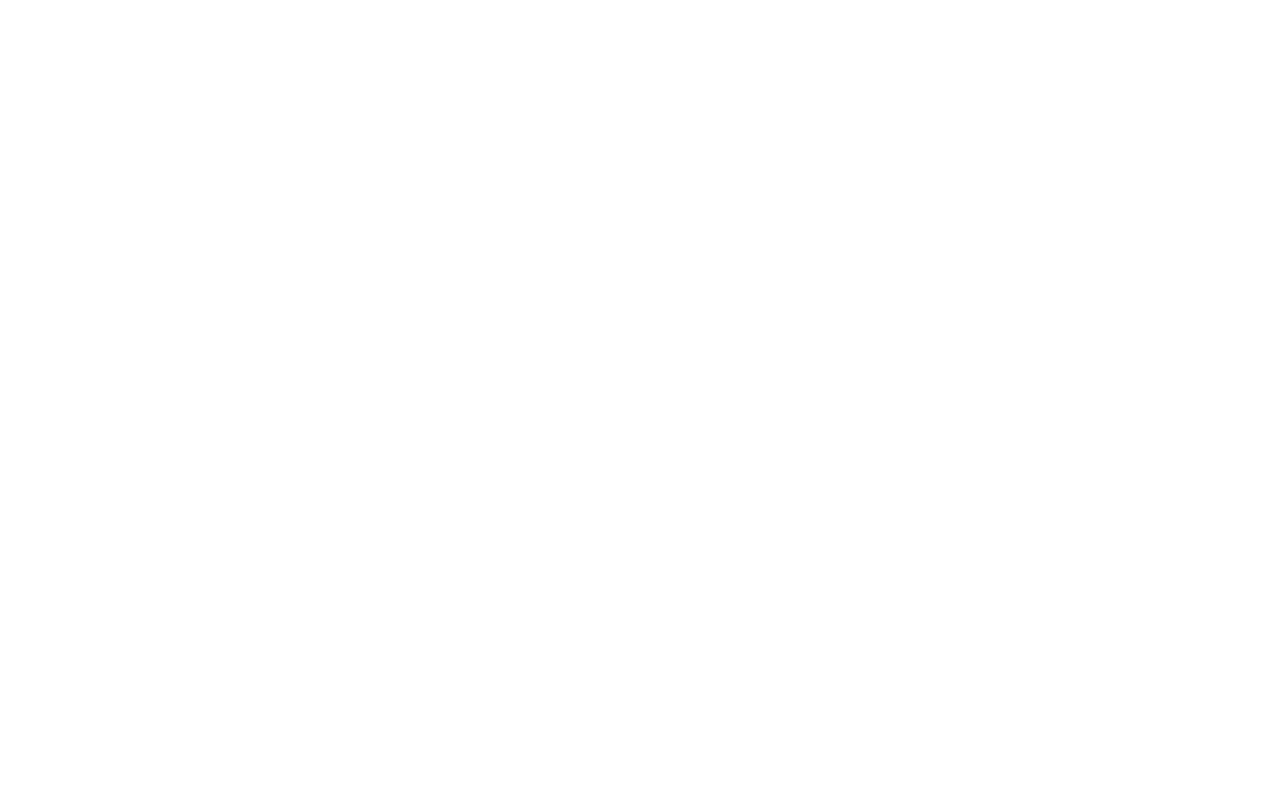
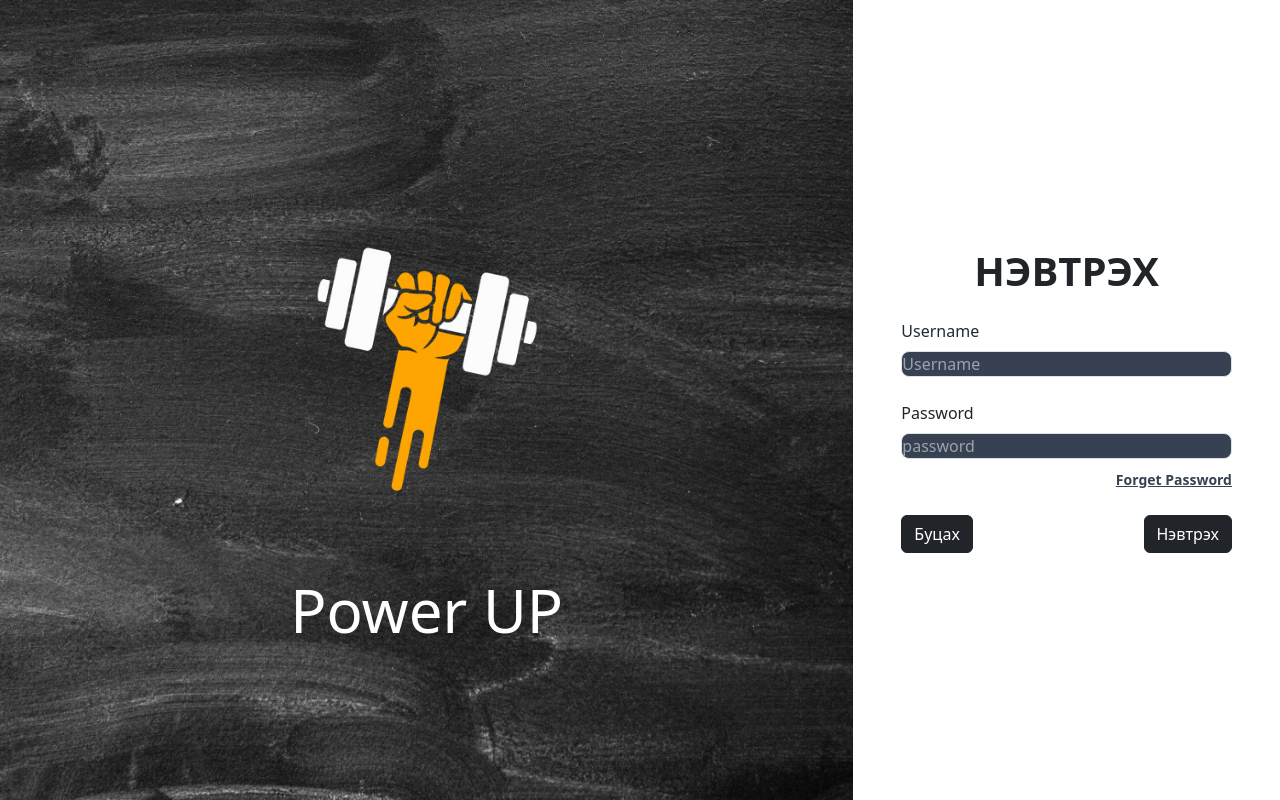
Before and after one commit to ganaa0918/Power-up, a React (Create React App) app in the folder client/: page /Login in a window 1280 px wide. Before the commit this address had no page. Built offline with nearby package versions, Linux system fonts and the light colour scheme.

Commit message:
login form hiiw

```diff
--- a/client/package.json
+++ b/client/package.json
@@ -40,5 +40,10 @@
       "last 1 firefox version",
       "last 1 safari version"
     ]
+  },
+  "devDependencies": {
+    "autoprefixer": "^10.4.13",
+    "postcss": "^8.4.19",
+    "tailwindcss": "^3.2.4"
   }
 }
--- /dev/null
+++ b/client/postcss.config.js
@@ -0,0 +1,6 @@
+module.exports = {
+  plugins: {
+    tailwindcss: {},
+    autoprefixer: {},
+  },
+}
--- a/client/src/App.js
+++ b/client/src/App.js
@@ -4,6 +4,7 @@
 import { BrowserRouter, Route, Routes} from 'react-router-dom';
 import Home from "./router/home";
 import Navbars from "./components/navbar/Navbar";
+import Login from "./router/Login";
 
 
 function App() {
@@ -12,6 +13,7 @@
       <BrowserRouter>
     <Routes>
         <Route path="/" element={<Home />}/>
+        <Route path="/Login" element={<Login />}/>
     </Routes>
     </BrowserRouter>
     </div>
--- a/client/src/index.css
+++ b/client/src/index.css
@@ -1,3 +1,6 @@
+@tailwind base;
+@tailwind components;
+@tailwind utilities;
 :root {
   --primary-color: #5bb462;
   --primary-dark: #4f9c55;
--- /dev/null
+++ b/client/src/router/Login.jsx
@@ -0,0 +1,47 @@
+import React from 'react'
+import Loginimg from '../image/login.png'
+import Loginim2 from '../image/logo1.png'
+import {Link} from 'react-router-dom'
+import './styles.css'
+
+
+function Login() {
+  return (
+    <section className='flex flex-col md:flex-row h-screen  items-center'>
+      <div className=' relative flex bg-blue-800 hidden h-screen md:w-1/2 xl:w-2/3 h-screen lg:block'>
+        <img src={Loginimg} className="w-full h-full object-cover" alt="logimimg" />
+        <div className='absolute k'>
+        <img src={Loginim2} alt="loginimg2" className=''/>
+        <h1 className='text-center text-white text-6xl'>Power UP</h1>
+      </div>
+      </div>
+
+      <div className='bg-white items-center justify-center flex md:mx-auto md:mx-0 w-full md:w-1/2 xl:w-1/3 px-6 lg:px-16 xl:px-12'>
+        <div className='w-full h-100'>
+          <h1 className='text-3x1 font-bold text-center uppercase'>Нэвтрэх</h1>
+          <form className='mt-6' action="#" method='POST'>
+            <div>
+                <label htmlFor="username" className='text-gray-800 block '> Username</label>
+                <input type="text" placeholder='Username'className='w-full focus:bg-white foucs:outline-none bg-gray-700 mt-2 border rounded-lg ' autoComplete autofocus required />
+            </div>
+            <div className='mt-4'>
+                <label htmlFor="password">Password</label>
+                <input type="password" minLength={8} placeholder='password' name='' className='w-full focus:bg-white foucs:outline-none bg-gray-700 mt-2 border rounded-lg' required/>
+            </div>
+            <div className='text-right mt-2'>
+            <Link to={'#'} className='text-sm font-semibold text-gray-700 hover:text-blue-700 focus:text-blue-700 focus:outline-none'>Forget Password</Link>
+            </div>
+            <div className='mt-4 w-full d-flex justify-between'>
+              <Link to={'/'} className="btn btn-dark">Буцах</Link>
+              <button type='submit' className='btn btn-dark'> Нэвтрэх</button>
+            </div>
+
+          </form>
+        </div>
+      </div>
+
+    </section>
+  )
+}
+
+export default Login
--- a/client/src/router/styles.css
+++ b/client/src/router/styles.css
@@ -12,3 +12,9 @@
     display: table;
     clear: both;
   }
+
+.k{
+  top: 50%;
+  left: 50%;
+  transform: translate(-50%, -50%);
+}
--- /dev/null
+++ b/client/tailwind.config.js
@@ -0,0 +1,10 @@
+/** @type {import('tailwindcss').Config} */
+module.exports = {
+  content: [
+    "./src/**/*.{js,jsx,ts,tsx}",
+  ],
+  theme: {
+    extend: {},
+  },
+  plugins: [],
+}
```
Also changed, not shown: client/src/image/login.png (added), 1 other file (tests, documents, lock files or other folders).
